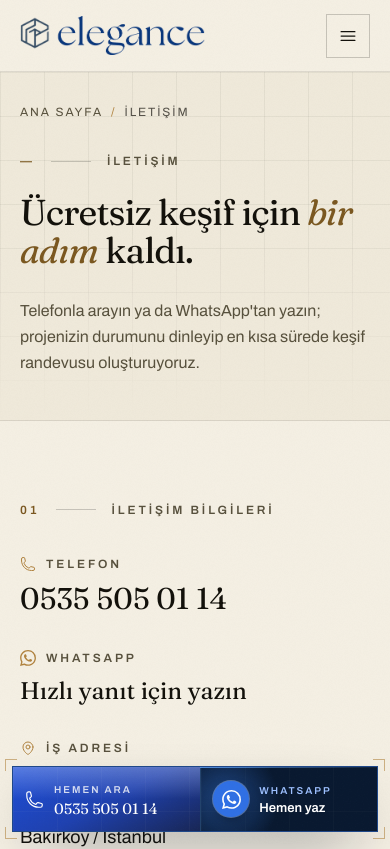
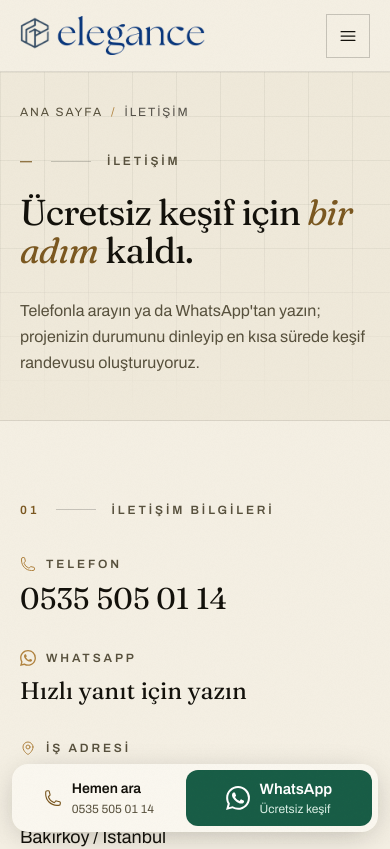
Before and after one commit to iAhmetRTG/elegance, a Next.js app: page /iletisim in a window 390 px wide. Shown: the top 849 px of the page. Built offline with nearby package versions, Linux system fonts and the light colour scheme.

Commit message:
Refine mobile WhatsApp contact bar

```diff
--- a/src/components/MobileCtaBar.tsx
+++ b/src/components/MobileCtaBar.tsx
@@ -4,14 +4,11 @@ import { useEffect, useState } from "react";
 import { usePathname } from "next/navigation";
 import { site, telHref } from "@/lib/site";
 import { waContextFor, waLinkFor } from "@/lib/wa";
-import { CornerTicks } from "./CornerTicks";
 import { Icon } from "./Icon";
 
 /**
- * Mobilde ekranın altına oturan hızlı iletişim plakası.
- * Masaüstü paneliyle aynı dili taşır: koyu lacivert plaka, mavi hat,
- * köşe tırnakları ve pafta tipografisi. Mavi vurgu yalnızca bu plakaya
- * aittir; sitenin geri kalan pirinç kimliği değişmez.
+ * Mobilde başparmakla erişilen hızlı iletişim barı.
+ * Marka yüzeyi üzerinde arama ve öncelikli WhatsApp eylemini bir araya getirir.
  * Ana sayfada hero görünürken gizli kalır; hero geçildikten sonra belirir,
  * böylece ilk ekranda fotoğrafın üzerine ikinci bir katman binmez.
  */
@@ -26,7 +23,7 @@ export function MobileCtaBar() {
   const waNote =
     context?.short && context.short.length <= 16
       ? `${context.short} için yaz`
-      : "Hemen yaz";
+      : "Ücretsiz keşif";
 
   useEffect(() => {
     /* Yalnızca ana sayfada hero vardır; diğer sayfalarda panel hemen görünür. */
@@ -59,43 +56,28 @@ export function MobileCtaBar() {
     <nav
       aria-label="Hızlı iletişim"
       aria-hidden={visible ? undefined : true}
-      className={`fixed inset-x-0 bottom-0 z-50 mx-auto w-full max-w-md px-3 pb-[calc(env(safe-area-inset-bottom)+0.75rem)] transition-[opacity,translate] duration-500 ease-out motion-reduce:transition-none lg:hidden ${
+      className={`fixed inset-x-0 bottom-0 z-40 mx-auto w-full max-w-md px-3 pb-[calc(env(safe-area-inset-bottom)+0.75rem)] transition-[opacity,transform] duration-300 ease-out motion-reduce:transition-none lg:hidden ${
         visible
           ? "visible translate-y-0 opacity-100"
           : "invisible translate-y-4 opacity-0"
       }`}
     >
-      <div className="relative border border-[#3b82f6]/45 bg-[#08182f] shadow-[0_24px_60px_-26px_rgba(4,14,33,0.95)] backdrop-blur-md">
-        <span
-          aria-hidden="true"
-          className="absolute inset-x-0 top-0 h-px bg-gradient-to-r from-transparent via-[#60a5fa]/85 to-transparent"
-        />
-        <CornerTicks className="text-[#3b82f6]/55" />
-
-        {/* 360px altındaki dar ekranlarda ara tarafı biraz daha pay alır,
-            böylece numara kırpılmadan tek satırda kalır. */}
-        <div className="grid grid-cols-[1.16fr_1fr] items-stretch min-[360px]:grid-cols-[1.06fr_1fr]">
+      <div className="rounded-2xl bg-ivory p-1.5 shadow-[0_6px_32px_-8px_rgba(18,16,10,0.3)]">
+        <div className="grid grid-cols-[1fr_1.15fr] items-stretch gap-1.5">
           <a
             href={telHref}
-            className="relative flex items-center gap-2 overflow-hidden bg-[linear-gradient(152deg,#1d4ed8_0%,#1e40af_52%,#172554_100%)] px-2.5 py-3.5 text-white transition-opacity duration-300 active:opacity-90 min-[360px]:gap-2.5 min-[360px]:px-3"
+            aria-label={`Hemen ara: ${site.phoneDisplay}`}
+            className="flex min-h-14 min-w-0 items-center justify-center gap-2 rounded-xl px-1.5 py-2 text-ink transition-colors duration-200 hover:bg-paper-deep active:bg-paper-deep focus-visible:outline-2 focus-visible:outline-offset-2 focus-visible:outline-brass-deep motion-reduce:transition-none min-[360px]:gap-2.5 min-[360px]:px-2.5"
           >
-            <span
-              aria-hidden="true"
-              className="blueprint-dark pointer-events-none absolute inset-0 opacity-60"
-            />
-            <span
-              aria-hidden="true"
-              className="pointer-events-none absolute inset-x-0 top-0 h-1/2 bg-[linear-gradient(to_bottom,rgba(255,255,255,0.26),transparent)]"
-            />
             <Icon
               name="phone"
-              className="relative h-[19px] w-[19px] shrink-0"
+              className="h-[18px] w-[18px] shrink-0 text-brass-deep"
             />
-            <span className="relative min-w-0">
-              <span className="block text-[10px] font-semibold uppercase tracking-[0.2em] text-white/80">
+            <span className="min-w-0">
+              <span className="block text-sm font-semibold leading-5">
                 Hemen ara
               </span>
-              <span className="mt-1 block truncate font-display text-[14px] leading-none tabular-nums min-[360px]:text-[15px]">
+              <span className="mt-0.5 block whitespace-nowrap text-[11px] leading-4 tabular-nums text-muted min-[360px]:text-xs">
                 {site.phoneDisplay}
               </span>
             </span>
@@ -105,27 +87,15 @@ export function MobileCtaBar() {
             href={waHref}
             target="_blank"
             rel="noopener noreferrer"
-            className="relative flex items-center gap-2 overflow-hidden border-l border-[#60a5fa]/30 px-2.5 py-3.5 text-white transition-colors duration-300 active:bg-[#132a52] min-[360px]:gap-2.5 min-[360px]:px-3"
+            aria-label={`WhatsApp'tan yaz: ${waNote}`}
+            className="flex min-h-14 min-w-0 items-center justify-center gap-2.5 rounded-xl bg-[#175c45] px-2.5 py-2 text-white transition-colors duration-200 hover:bg-[#104b38] active:bg-[#0c3d2d] focus-visible:outline-2 focus-visible:outline-offset-2 focus-visible:outline-[#175c45] motion-reduce:transition-none"
           >
-            <span
-              aria-hidden="true"
-              className="blueprint-dark pointer-events-none absolute inset-0 opacity-45"
-            />
-            <span
-              aria-hidden="true"
-              className="pointer-events-none absolute -left-8 top-1/2 h-28 w-28 -translate-y-1/2 rounded-full bg-[radial-gradient(circle,rgba(59,130,246,0.42),transparent_68%)]"
-            />
-            <span className="relative grid h-8 w-8 shrink-0 place-items-center rounded-full bg-[#2f6fe4] text-white shadow-[0_8px_18px_-8px_rgba(0,0,0,0.95)] ring-1 ring-[#9dc0ff]/45 min-[360px]:h-9 min-[360px]:w-9">
-              <Icon
-                name="whatsapp"
-                className="h-[17px] w-[17px] min-[360px]:h-[19px] min-[360px]:w-[19px]"
-              />
-            </span>
-            <span className="relative min-w-0">
-              <span className="block text-[10px] font-semibold uppercase tracking-[0.2em] text-[#9dc0ff]">
+            <Icon name="whatsapp" className="h-6 w-6 shrink-0" />
+            <span className="min-w-0">
+              <span className="block text-[15px] font-semibold leading-5">
                 WhatsApp
               </span>
-              <span className="mt-1 block truncate text-[13px] font-semibold leading-none">
+              <span className="mt-0.5 block text-xs leading-4 text-[#d9eee4] [overflow-wrap:anywhere]">
                 {waNote}
               </span>
             </span>
```
